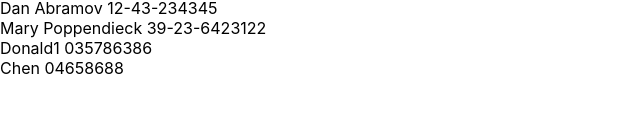
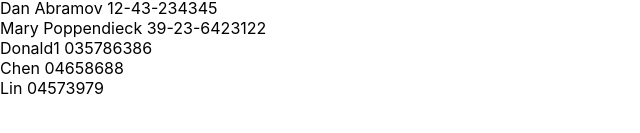
Before and after one commit to DonDT/react-nodeJs-Express-GraphQL-javaScript-Exercie, a React (Create React App) app in the folder part2/part_2_forms/: page / in a window 1280 px wide. Shown: the part 283-416 px from the top of the page, without its empty margins (0-640 px from the left). Built offline with nearby package versions, Linux system fonts and the light colour scheme; data requests are answered from the project's data file.

Commit message:
exercise 2.16 complete

```diff
--- a/part2/part_2_forms/db.json
+++ b/part2/part_2_forms/db.json
@@ -29,6 +29,11 @@
       "name": "Chen",
       "number": "04658688",
       "id": 6
+    },
+    {
+      "name": "Lin",
+      "number": "04573979",
+      "id": 7
     }
   ]
 }
--- a/part2/part_2_forms/src/App.js
+++ b/part2/part_2_forms/src/App.js
@@ -2,6 +2,7 @@ import React, { useState, useEffect } from "react";
 import Filter from "./components/filter";
 import FormField from "./components/formField";
 import Persons from "./components/persons";
+import Methods from "./services/persons";
 import axios from "axios";
 
 const App = () => {
@@ -31,7 +32,7 @@ const App = () => {
       number: newNumber
     };
 
-    axios.post("http://localhost:3001/persons", newPerson).then(response => {
+    Methods.postNew(newPerson).then(response => {
       setPersons(
         persons.concat({
           name: response.data.name,
--- /dev/null
+++ b/part2/part_2_forms/src/services/persons.js
@@ -0,0 +1,16 @@
+import axios from "axios";
+
+const baseURL = "http://localhost:3001/persons";
+
+const getAll = () => {
+  return axios.get(baseURL);
+};
+
+const postNew = newData => {
+  return axios.post(baseURL, newData);
+};
+
+export default {
+  getAll,
+  postNew
+};
```
